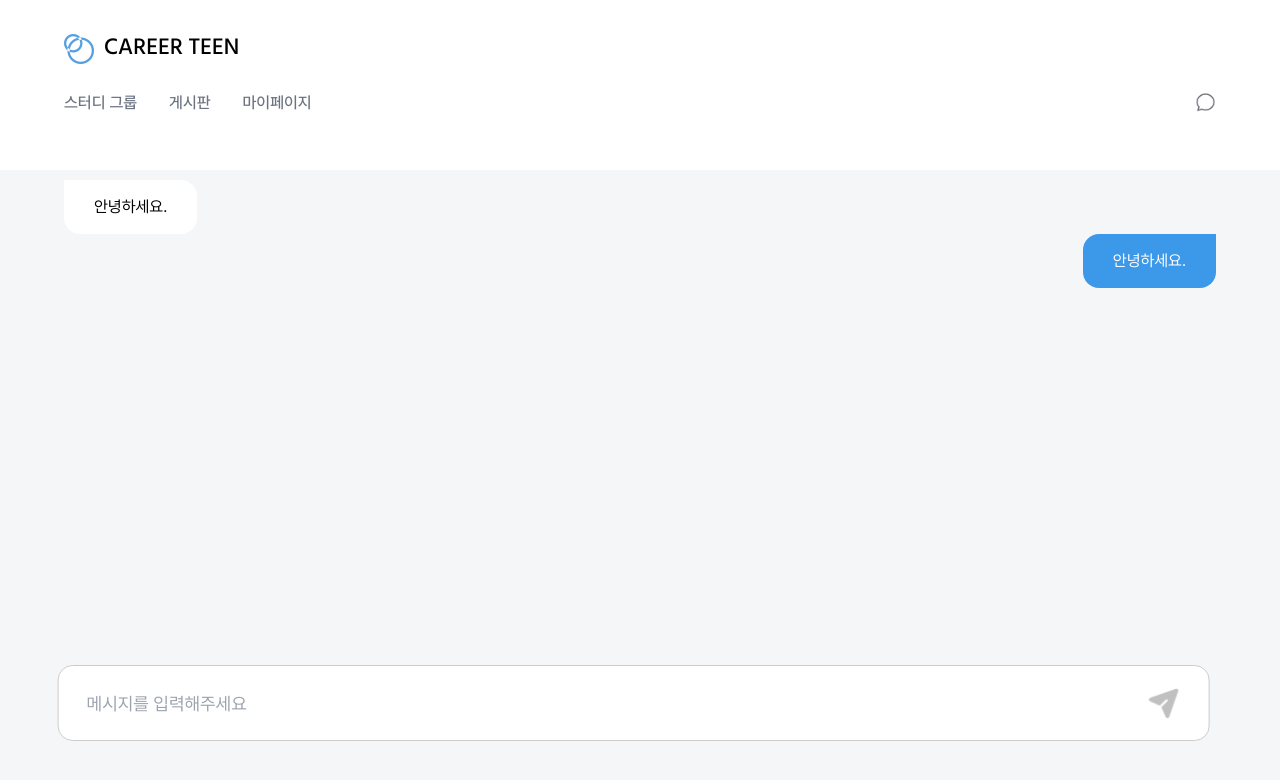
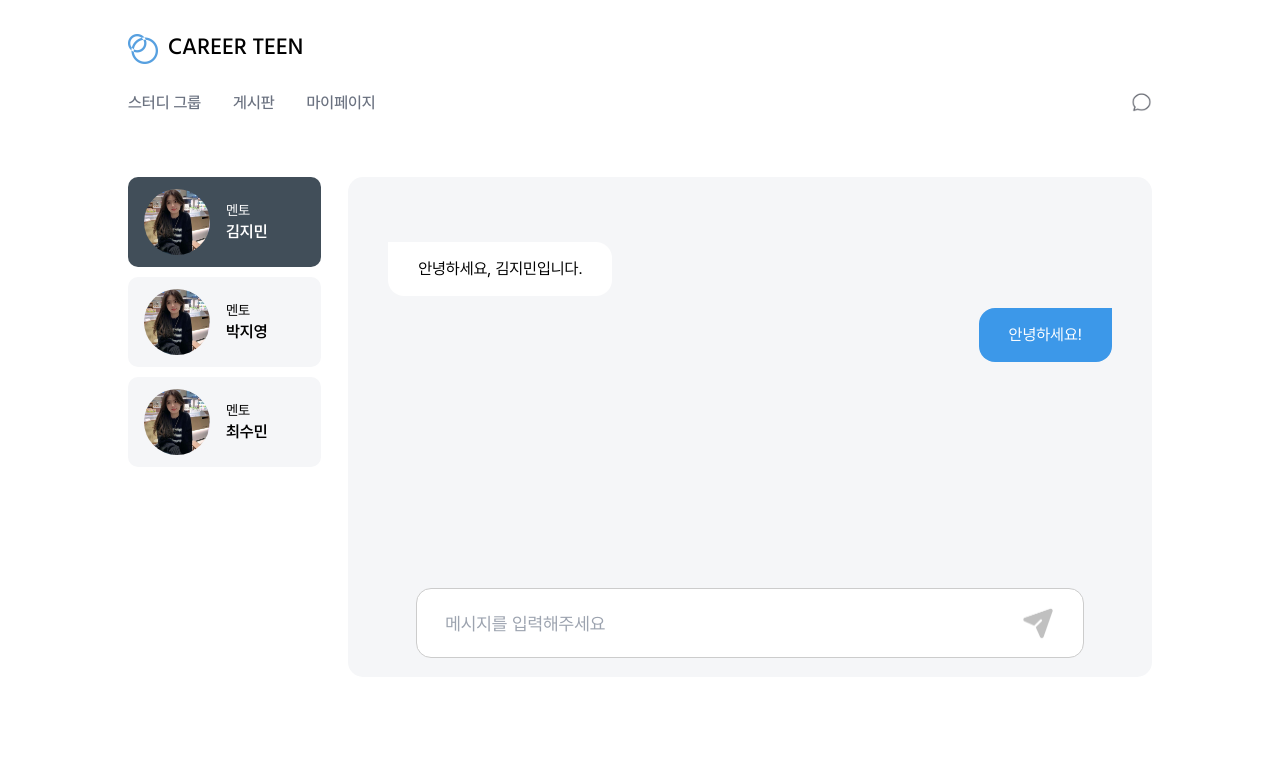
Before and after one commit to soom4478/CareerTeen-front, a Next.js app: page /chat in a window 1280 px wide. Shown: the top 780 px of the page. Built offline with nearby package versions, Linux system fonts and the light colour scheme.

Commit message:
[feat] 채팅 페이지 반응형 일부 구현

```diff
--- a/src/app/chat/page.tsx
+++ b/src/app/chat/page.tsx
@@ -1,29 +1,77 @@
+"use client";
+
+import { useState } from "react";
 import MentoChatPropile from "../components/MentoChatPropile";
 import ChatBox from "../components/ChatBox";
 import ChatInput from "../components/ChatInput";
 
+type Message = {
+  id: number;
+  content: string;
+  sender: "me" | "other";
+};
+
+type Mento = {
+  id: number;
+  name: string;
+  img: string;
+};
+
 export default function Page() {
-  const mentoData = [
+  const mentoData: Mento[] = [
     { id: 1, name: "김지민", img: "/images/example.png" },
     { id: 2, name: "박지영", img: "/images/example.png" },
-    { id: 3, name: "박지영", img: "/images/example.png" },
+    { id: 3, name: "최수민", img: "/images/example.png" },
   ];
 
+  const mentoMessages: Record<number, Message[]> = {
+    1: [
+      { id: 1, content: "안녕하세요, 김지민입니다.", sender: "other" },
+      { id: 2, content: "안녕하세요!", sender: "me" },
+    ],
+    2: [
+      { id: 1, content: "박지영입니다. 궁금한 거 있으신가요?", sender: "other" },
+      { id: 2, content: "네, 질문 있어요.", sender: "me" },
+      { id: 3, content: "박지영입니다. 궁금한 거 있으신가요?", sender: "other" },
+      { id: 4, content: "네, 질문 있어요.", sender: "me" },
+    ],
+    3: [
+      { id: 1, content: "멘토 최수민입니다.", sender: "other" },
+    ],
+  };
+
+  const [selectedMentoId, setSelectedMentoId] = useState<number>(mentoData[0].id);
+
+  const handleMentoClick = (id: number) => {
+    setSelectedMentoId(id);
+  };
+
   return (
-    <div className="flex flex-col pt-[37px] box-border">
-      <div className="horizontalScroll gap-[10px] flex overflow-auto px-[5%]">
+    <div className="mt-[37px] flex flex-col md:flex-row md:gap-[27px] md:px-[10%] overflow-hidden">
+      <div className="
+        horizontalScroll flex md:flex-col md:overflow-y-auto md:border-gray-300
+        gap-[10px] px-[5%] md:px-0 overflow-x-auto
+      ">
         {mentoData.map((mento) => (
-          <MentoChatPropile
-            name={mento.name}
-            imgUrl={mento.img}
-            key={mento.id}
-          />
+          <div key={mento.id} onClick={() => handleMentoClick(mento.id)}>
+            <MentoChatPropile
+              name={mento.name}
+              imgUrl={mento.img}
+              selected={selectedMentoId === mento.id}
+            />
+          </div>
         ))}
       </div>
 
-      <div className="fixed bottom-0 left-0 w-full bg-white z-10">
-        <ChatBox />
-        <ChatInput />
+      <div
+        className="
+          flex flex-col flex-1 bg-white
+          md:relative
+          fixed bottom-0 left-0 right-0
+          md:top-auto md:left-auto md:right-auto md:bottom-auto
+        "
+      >
+        <ChatBox messages={mentoMessages[selectedMentoId] || []} />
       </div>
     </div>
   );
--- a/src/app/components/ChatBox.tsx
+++ b/src/app/components/ChatBox.tsx
@@ -1,12 +1,52 @@
-export default function ChatBox() {
-    return (
-        <div className="h-[630px] overflow-auto flex flex-col bg-[#F5F6F8] px-[5%] py-[10px]">
-            <div>
-                <span className="inline-flex bg-white px-[30px] py-[15px] rounded-b-[16px] rounded-r-[16px]">안녕하세요.</span>
-            </div>
-            <div className="flex justify-end">
-                <span className="inline-flex bg-[#3C98E9] text-white px-[30px] py-[15px] rounded-b-[16px] rounded-l-[16px]">안녕하세요.</span>
-            </div>
-        </div>
-    )
+import { useEffect, useRef } from "react";
+import ChatInput from "./ChatInput";
+
+type Message = {
+  id: number;
+  content: string;
+  sender: "me" | "other";
+};
+
+type ChatBoxProps = {
+  messages: Message[];
+};
+
+export default function ChatBox({ messages }: ChatBoxProps) {
+  const scrollRef = useRef<HTMLDivElement>(null);
+
+  useEffect(() => {
+    if (scrollRef.current) {
+      scrollRef.current.scrollTop = scrollRef.current.scrollHeight;
+    }
+  }, [messages]);
+
+  return (
+    <div className="flex flex-col h-[550px] md:h-[500px] bg-[#F5F6F8] px-[5%] pt-[65px] relative md:rounded-[15px]">
+      <div
+        ref={scrollRef}
+        className="flex-1 overflow-auto space-y-3 pb-0">
+        {messages.map((msg) => (
+          <div
+            key={msg.id}
+            className={`flex ${msg.sender === "me" ? "justify-end" : "justify-start"}`}
+          >
+            <span
+              className={`inline-flex px-[30px] py-[15px] rounded-b-[16px] ${
+                msg.sender === "me"
+                  ? "bg-[#3C98E9] text-white rounded-l-[16px]"
+                  : "bg-white rounded-r-[16px]"
+              }`}
+            >
+              {msg.content}
+            </span>
+          </div>
+        ))}
+      </div>
+      <div className="md:top-auto md:left-0 md:right-0 md:bottom-0 md:px-[28px] md:py-[19px]
+                      md:flex md:items-center md:justify-between
+                      fixed md:relative">
+        <ChatInput />
+      </div>
+    </div>
+  );
 }
--- a/src/app/components/ChatInput.tsx
+++ b/src/app/components/ChatInput.tsx
@@ -1,20 +1,73 @@
+'use client';
+
+import { useState } from "react";
 import Image from "next/image";
 
 export default function ChatInput() {
+  const [inputValue, setInputValue] = useState("");
+
+  const handleKeyDown = (e: React.KeyboardEvent<HTMLInputElement>) => {
+    if (e.key === "Enter" && inputValue.trim() !== "") {
+      e.preventDefault();
+      console.log("전송 준비: ", inputValue);
+      setInputValue("");
+    }
+  };
+
+  const handleSendClick = () => {
+    if (inputValue.trim() !== "") {
+      console.log("전송 아이콘 클릭: ", inputValue);
+      setInputValue("");
+    }
+  };
+
   return (
-        <div className="flex gap-[10px] px-[28px] py-[19px] bg-white border border-[#CCC] rounded-[15px]
-                        fixed bottom-[59px] translate-x-[5%] z-20 w-[90%]">
+    <>
+      {/* 모바일*/}
+      <div className="fixed left-1/2 transform -translate-x-1/2 bottom-[59px] w-[90%] px-5 py-4 bg-white border border-[#CCC] rounded-[15px] flex gap-2 z-20 md:hidden">
         <input
           type="text"
           placeholder="메시지를 입력해주세요"
-                className="w-full text-[18px] outline-none"></input>
-            <div className="w-[36px] h-[36px] relative overflow-hidden">
+          value={inputValue}
+          onChange={(e) => setInputValue(e.target.value)}
+          onKeyDown={handleKeyDown}
+          className="w-full text-[18px] outline-none"
+        />
+        <div
+          className="w-9 h-9 relative overflow-hidden cursor-pointer"
+          onClick={handleSendClick}
+        >
           <Image
             src="/images/sendImg.png"
             alt="보내기"
             fill
-                    style={{ objectFit: "cover" }} />
+            style={{ objectFit: "cover" }}
+          />
         </div>
       </div>
-    )
+
+      {/* PC*/}
+      <div className="hidden md:flex gap-2 px-7 py-4 bg-white border border-[#CCC] rounded-[15px] w-full">
+        <input
+          type="text"
+          placeholder="메시지를 입력해주세요"
+          value={inputValue}
+          onChange={(e) => setInputValue(e.target.value)}
+          onKeyDown={handleKeyDown}
+          className="w-full text-[18px] outline-none"
+        />
+        <div
+          className="w-9 h-9 relative overflow-hidden cursor-pointer"
+          onClick={handleSendClick}
+        >
+          <Image
+            src="/images/sendImg.png"
+            alt="보내기"
+            fill
+            style={{ objectFit: "cover" }}
+          />
+        </div>
+      </div>
+    </>
+  );
 }
--- a/src/app/components/Header.tsx
+++ b/src/app/components/Header.tsx
@@ -15,7 +15,7 @@ export default function Header() {
 
     return (
         <header className="relative py-[30px]">
-            <div className="w-[90%] h-20 mx-auto items-center justify-between font-preendard font-medium">
+            <div className="px-[5%] md:px-[10%] h-20 mx-auto items-center justify-between font-preendard font-medium">
                 <Image
                     src="/images/careerteenLogo.png"
                     alt="career teen"
--- a/src/app/components/MentoChatPropile.tsx
+++ b/src/app/components/MentoChatPropile.tsx
@@ -1,25 +1,30 @@
 import Image from "next/image";
 
-interface mentoProps {
+interface MentoProps {
   name: string;
   imgUrl: string;
+  selected?: boolean;
 }
 
-export default function MentoChatPropile(mento:mentoProps) {
+export default function MentoChatProfile({ name, imgUrl, selected = false }: MentoProps) {
   return (
-        <div className="bg-[#F5F6F8] flex gap-[20px] px-[20px] py-[11px] rounded-[10px] justify-center">
-            <div className="w-[66px] h-[66px] relative overflow-hidden">
+    <div
+      className={`w-[193px] flex items-center gap-4 px-4 py-3 rounded-[10px] transition-colors ${
+        selected ? "bg-[#414E59] text-white" : "bg-[#F5F6F8] text-black"
+      }`}
+    >
+      <div className="w-[66px] h-[66px] relative overflow-hidden rounded-full">
         <Image
-                    src={mento.imgUrl}
+          src={imgUrl}
           alt="멘토 이미지"
           fill
           style={{ objectFit: "cover" }}
-                    className="rounded-[50%]" />
+        />
       </div>
       <div>
-                <p>멘토</p>
-                <p>{mento.name}</p>
+        <p className="text-sm">멘토</p>
+        <p className="font-semibold">{name}</p>
       </div>
     </div>
-    )
+  );
 }
```
Lines whose indentation alone changed are shown as unchanged.
